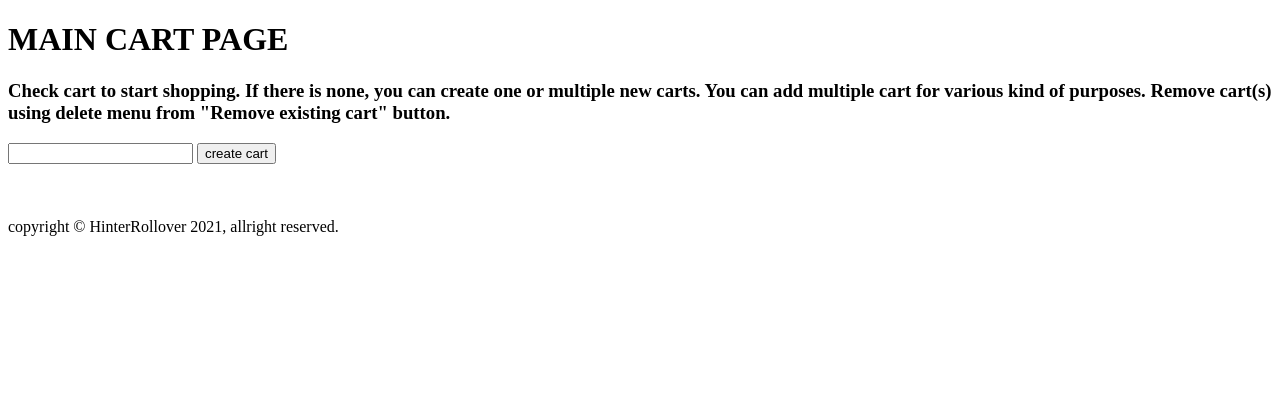
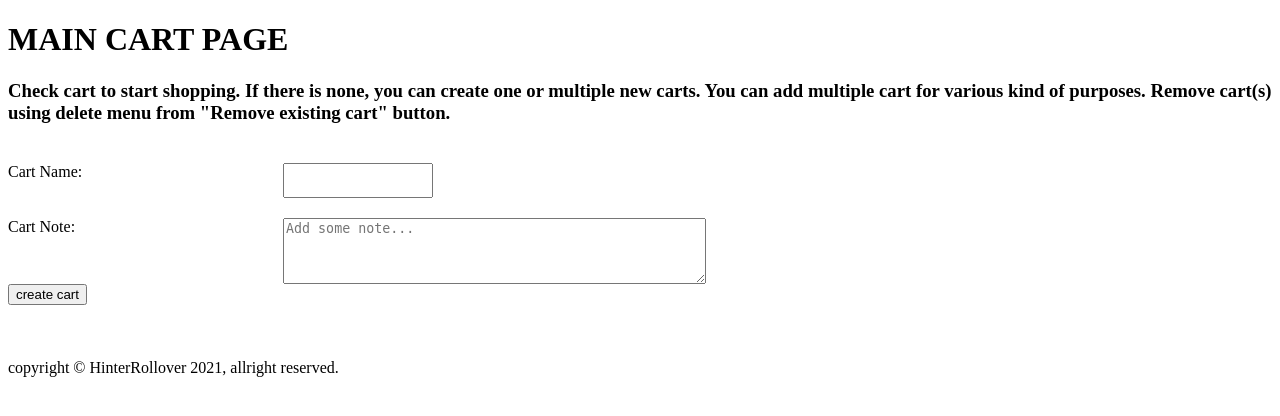
Before and after one commit to wedaZXCV/php-simple-oop, a PHP site: page /our_shop/mainCart.php in a window 1280 px wide. Shown: the part 26-442 px from the top of the page. Run offline with PHP 8.4, Linux system fonts and the light colour scheme; data that the repository does not hold is empty.

Commit message:
UI for note done

```diff
--- a/our_shop/functions/createCart.php
+++ b/our_shop/functions/createCart.php
@@ -14,9 +14,9 @@
       successfully got POST cartname! The cart name is ".$_POST["cartname"]."
     </p>
     ";
-    // $mainPage = new MainCartPage($dbhost, $dbuser, $dbpass, $db);
-    // $cartIns = new MainCart($mainPage);
-    // $cartIns->addNewCart($_POST["cartname"]);
+    $mainPage = new MainCartPage($dbhost, $dbuser, $dbpass, $db);
+    $cartIns = new MainCart($mainPage);
+    $cartIns->addNewCart($_POST["cartname"]);
   }else{
     echo "
     <p>
--- a/our_shop/includes/mainCart.inc.php
+++ b/our_shop/includes/mainCart.inc.php
@@ -8,11 +8,13 @@ class MainCart extends MainCartPage{
   }
 
   public function addNewCart($cartname){
+    echo "You've reached addNewCart on Cart Instance. Cartname type: ";
+    echo(gettype($cartname));
     $conn = $this->mainCart->connectDataBase();
-    $id = 3;
+    $id = $this->autoGenerateID($conn);
     $note = "initial note for first test";
 
-    $conn->query("INSERT INTO cartlist VALUES($id, $cartname, $note);");
+    $conn->query("INSERT INTO cartlist VALUES($id, '$cartname', '$note');");
 
     $this->mainCart->closeDataBase($conn);
   }
--- a/our_shop/includes/mainCartPage.inc.php
+++ b/our_shop/includes/mainCartPage.inc.php
@@ -101,9 +101,23 @@ class MainCartPage{
     </div>";
     //Creating new cart functionality
     echo "
-      <label for=\"cart-name-input\">
-      <input id=\"cart-name-input\" type=\"text\">
-      <input id=\"cart-name-button\" type=\"button\" value=\"create cart\">
+    <div class=\"form\">
+      <p class=\"form-rows\">
+        <div class=\"label-input\">
+          <label for=\"cart-name-input\">Cart Name: </label>
+        </div>
+        <input id=\"cart-name-input\" type=\"text\" class=\"inputs\">
+      </p>
+      <p class=\"form-rows\">
+        <div class=\"label-input\">
+          <label for=\"cart-note-input\">Cart Note: </label>
+        </div>
+        <textarea id=\"cart-note-input\" placeholder=\"Add some note...\" rows=\"4\" cols=\"50\" class=\"inputs\"></textarea>
+      </p>
+      <p class=\"form-rows\">
+        <input id=\"cart-name-button\" type=\"button\" value=\"create cart\" class=\"inputs\"><br>
+      </p>
+    </div>
     ";
     echo "
       <div id=\"txtHint\"></div>
--- a/our_shop/mainCart.php
+++ b/our_shop/mainCart.php
@@ -2,7 +2,7 @@
   <meta charset="UTF-8">
   <meta http-equiv="X-UA-Compatible" content="IE=edge">
   <meta name="viewport" content="width=device-width, initial-scale=1.0">
-  <link rel="stylesheet" href="style/product.css">
+  <link rel="stylesheet" href="style/mainCart.css">
   <title>Main cart</title>
 </head>
 <body>
--- /dev/null
+++ b/our_shop/style/mainCart.css
@@ -0,0 +1,33 @@
+.form{
+  display: table;
+}
+
+.form-rows{
+  display: table-row;
+  height: 20px;
+}
+
+#cart-note-input{
+  vertical-align: text-top;
+}
+
+#cart-name-input{
+  vertical-align: text-top;
+  width: 150px;
+  height: 35px;
+}
+
+#cart-name-button{
+  vertical-align: middle;
+}
+
+.label-input{
+  display: table-cell;
+  width: 75px;
+  padding-right: 200px;
+  height: 35px;
+}
+
+.inputs{
+  display: table-cell;
+}
```
Also changed, not shown: shopping_web_progress.txt (+11 -0 lines).
